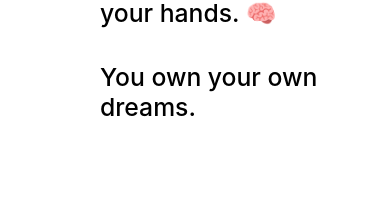
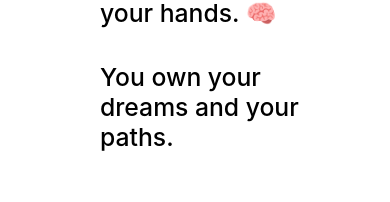
Before and after one commit to angelik323/test-audifarma, a React (Create React App) app in the folder my-app/: page / in a window 390 px wide. Shown: the part 539-741 px from the top of the page. Built offline with nearby package versions, Linux system fonts and the light colour scheme.

Commit message:
cambio de mensaje en mobile

```diff
--- a/my-app/src/App.js
+++ b/my-app/src/App.js
@@ -55,7 +55,7 @@ function App() {
               Your university within reach, you have knowledge in your hands. 🧠
             </h2>
             <br></br>
-            <h2 className='espacioMobile'>You own your own dreams.</h2>
+            <h2 className='espacioMobile'>You own your dreams and your paths.</h2>
 
           </div>
         </header>
```
